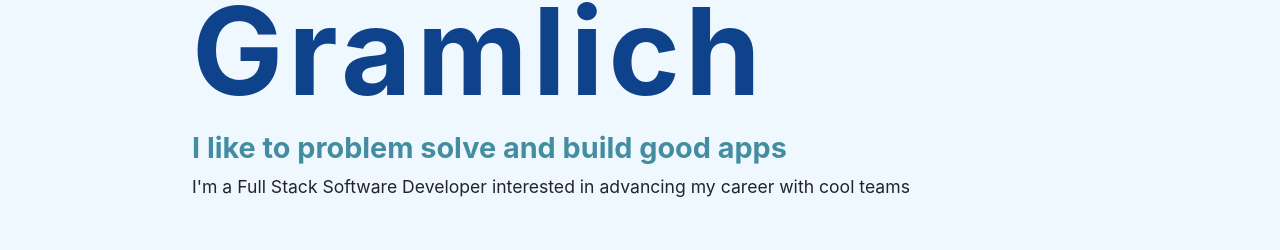
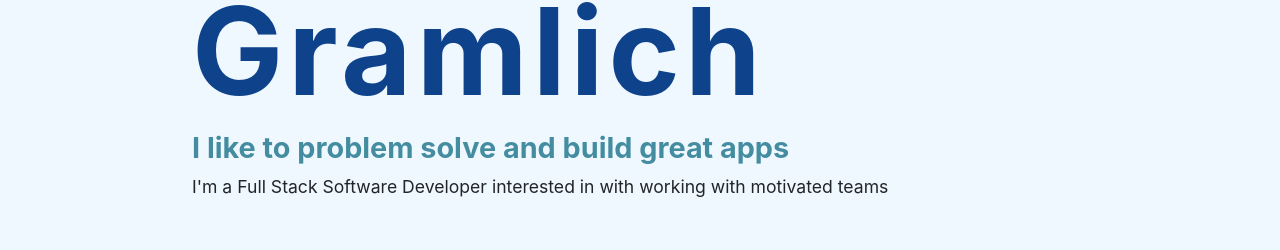
Before and after one commit to rileygramlich/riley-gramlich-portfolio, a React (Create React App) app: page / in a window 1280 px wide. Shown: the part 486-736 px from the top of the page. Built offline with nearby package versions, Linux system fonts and the light colour scheme.

Commit message:
change a few words on intro

```diff
--- a/src/components/Home/Home.js
+++ b/src/components/Home/Home.js
@@ -21,11 +21,11 @@ export default function Home() {
         <p className="intro">Hello, welcome to my porfolio! My name is</p>
         <h1 className="name">Riley Gramlich</h1>
         <h3 className="one-liner">
-          I like to problem solve and build good apps
+          I like to problem solve and build great apps
         </h3>
         <p className="description">
-          I'm a Full Stack Software Developer interested in advancing my career
-          with cool teams
+          I'm a Full Stack Software Developer interested in
+          with working with motivated teams
         </p>
       </div>
     </div>
```
